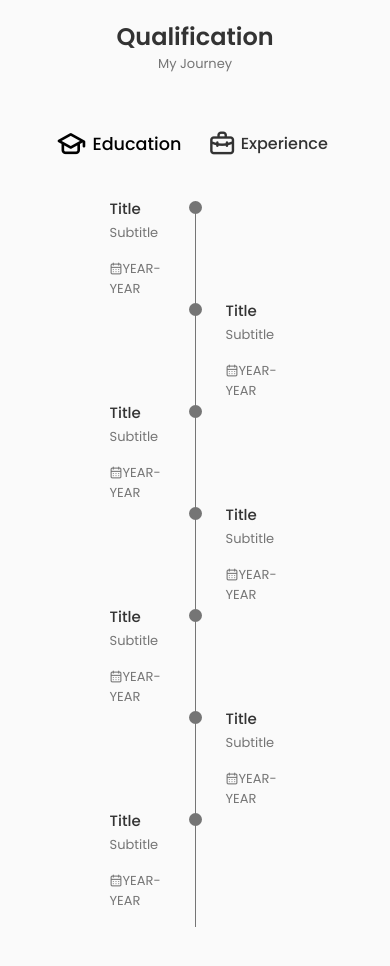
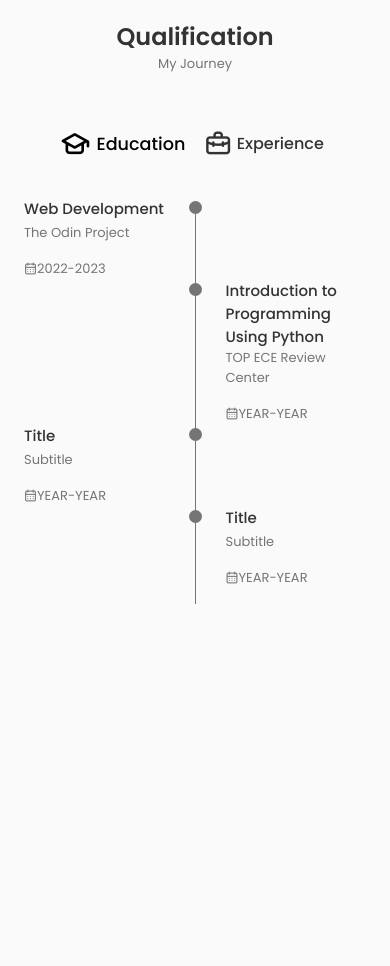
Before and after one commit to hayaman3/portfolio, a React (Create React App) app: page / in a window 390 px wide. Shown: the part 1960-2926 px from the top of the page. After the commit the page ends 2660 px from the top, so only its background shows below. Built offline with nearby package versions, Linux system fonts and the light colour scheme.

Commit message:
finished Qualifications component

```diff
--- a/src/components/qualification/Qualification.jsx
+++ b/src/components/qualification/Qualification.jsx
@@ -1,7 +1,10 @@
-import React from 'react';
+/* eslint-disable jsx-a11y/no-static-element-interactions */
+/* eslint-disable jsx-a11y/click-events-have-key-events */
+import React, { useState } from 'react';
 import './qualification.css';
 
 function Qualification() {
+  const [toggleQualification, setToggle] = useState(true);
   return (
     <section className="qualification section">
       <h2 className="section-title">Qualification</h2>
@@ -9,28 +12,50 @@ function Qualification() {
 
       <div className="qualification-container container">
         <div className="qualification-tabs">
-          <div className="qualification-button button-flex qualification-active">
+          <div
+            className={
+              toggleQualification
+                ? 'qualification-button button-flex qualification-active'
+                : 'qualification-button button-flex'
+            }
+            onClick={() => setToggle(true)}
+          >
             <i className="uil uil-graduation-cap qualification-icon" />
             Education
           </div>
 
-          <div className="qualification-button button-flex">
+          <div
+            className={
+              !toggleQualification
+                ? 'qualification-button button-flex qualification-active'
+                : 'qualification-button button-flex'
+            }
+            onClick={() => setToggle(false)}
+          >
             <i className="uil uil-briefcase-alt qualification-icon" />
             Experience
           </div>
         </div>
 
-        <div className="qualification-sections">
-          <div className="qualification-content">
+        <div className="qualification-sections ">
+          <div
+            className={
+              toggleQualification
+                ? 'qualification-content qualification-content-active'
+                : 'qualification-content'
+            }
+          >
             <div className="qualification-data">
               <div>
-                <h3 className="qualification-title">Title</h3>
+                <h3 className="qualification-title">
+                  Web Development
+                </h3>
                 <span className="qualification-subtitle">
-                  Subtitle
+                  The Odin Project
                 </span>
                 <div className="qualification-calendar">
                   <i className="uil uil-calendar-alt" />
-                  YEAR-YEAR
+                  2022-2023
                 </div>
               </div>
 
@@ -47,9 +72,11 @@ function Qualification() {
                 <span className="qualification-line" />
               </div>
               <div>
-                <h3 className="qualification-title">Title</h3>
+                <h3 className="qualification-title">
+                  Introduction to Programming Using Python
+                </h3>
                 <span className="qualification-subtitle">
-                  Subtitle
+                  TOP ECE Review Center
                 </span>
                 <div className="qualification-calendar">
                   <i className="uil uil-calendar-alt" />
@@ -95,7 +122,13 @@ function Qualification() {
             </div>
           </div>
 
-          <div className="qualification-content">
+          <div
+            className={
+              !toggleQualification
+                ? 'qualification-content qualification-content-active'
+                : 'qualification-content'
+            }
+          >
             <div className="qualification-data">
               <div>
                 <h3 className="qualification-title">Title</h3>
--- a/src/components/qualification/qualification.css
+++ b/src/components/qualification/qualification.css
@@ -42,7 +42,7 @@
 }
 
 .qualification-content {
-  /* display: none; */
+  display: none;
 }
 
 .qualification-content-active {
@@ -85,3 +85,38 @@
   background-color: var(--text-color);
   transform: translate(6px, -7px);
 }
+
+
+/*=============== BREAKPOINTS ===============*/
+/* For large devices */
+@media screen and (max-width: 992px) {
+  .qualification-container {
+    margin-left: auto;
+    margin-right: auto;
+  }
+}
+
+/* For medium devices */
+@media screen and (max-width: 768px) {
+  .qualification-container {
+    margin-left: var(--mb-1-5);
+    margin-right: var(--mb-1-5);
+  }
+}
+
+@media screen and (max-width: 576px) {
+  .qualification-sections {
+    grid-template-columns: initial;
+  }
+
+  .qualification-button {
+    margin: 0 var(--mb-0-75);
+  }
+}
+
+/* For small devices */
+@media screen and (max-width: 350px) {
+  .qualification-data {
+    gap: 0.5rem
+  }
+}
```
